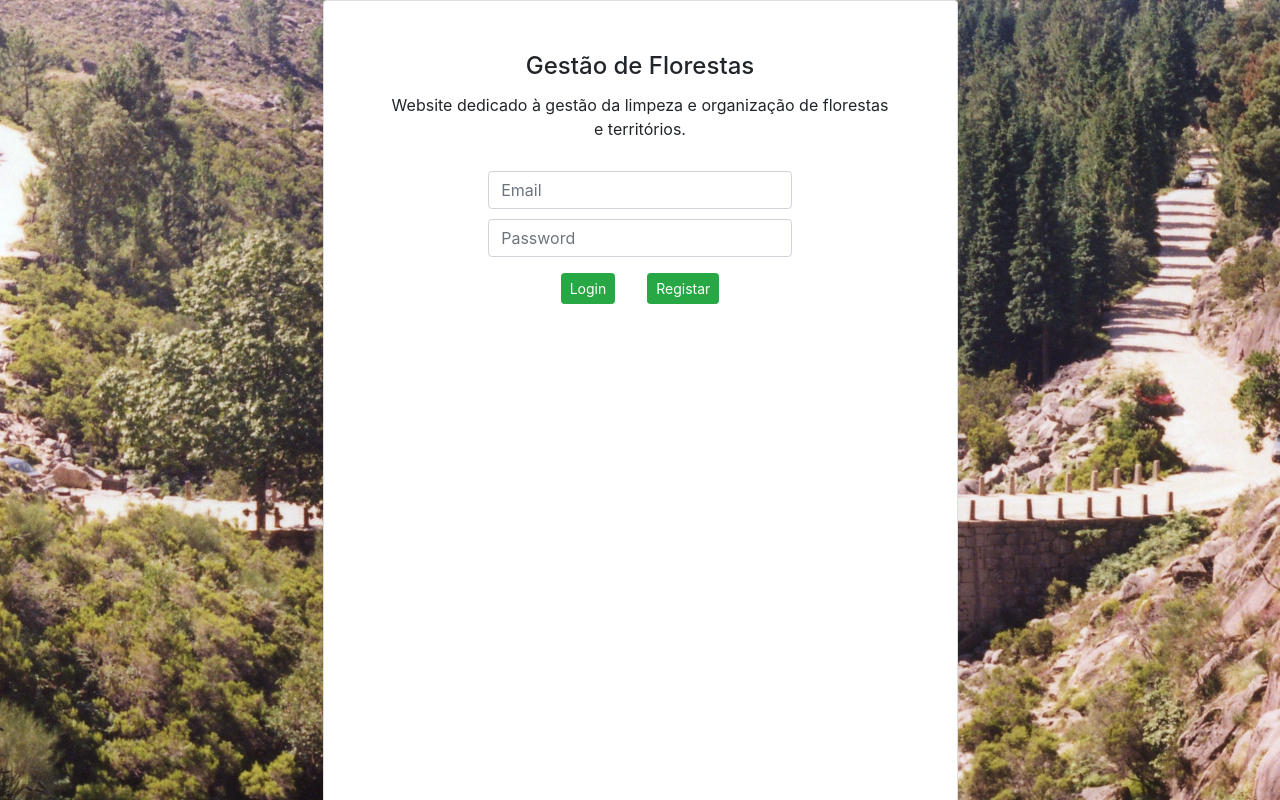
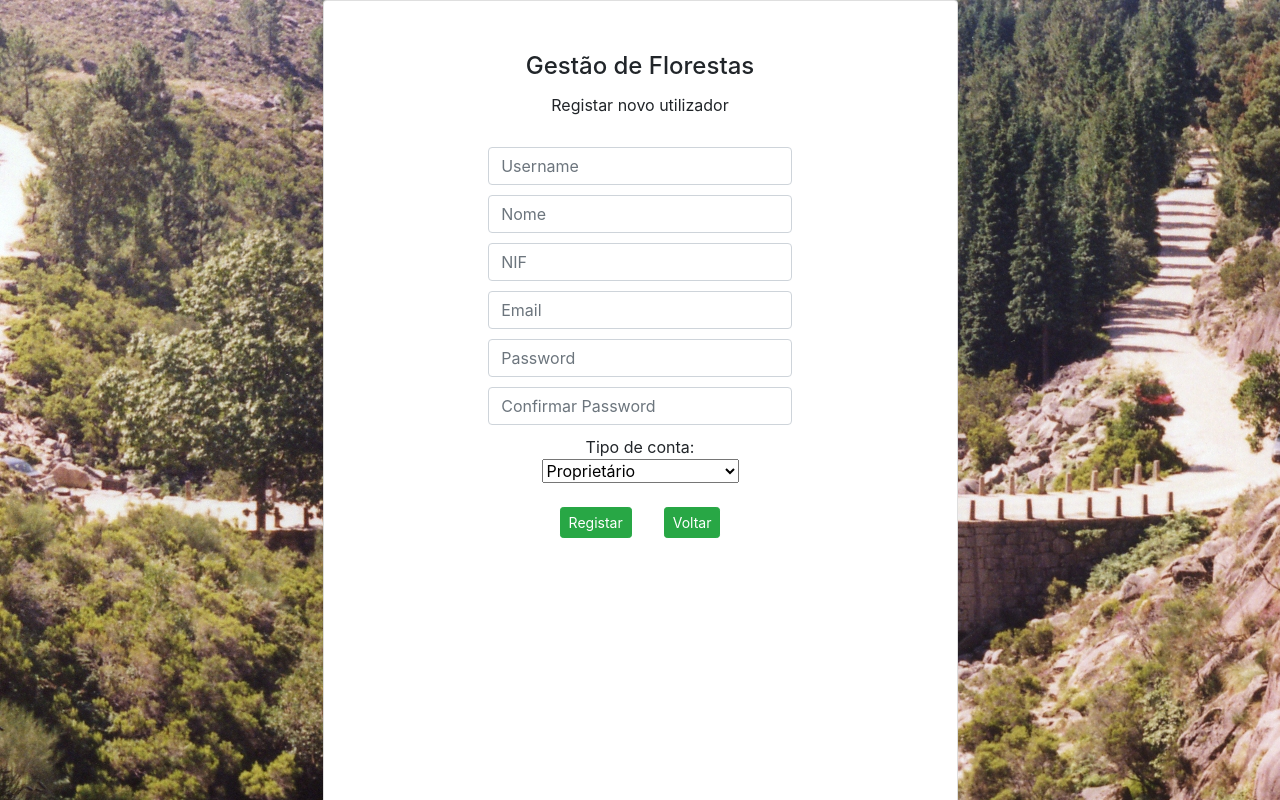
Before and after one commit to brancof/Forest-Management, a React (Create React App) app in the folder WebApp/app/: page / in a window 1280 px wide. Built offline with nearby package versions, Linux system fonts and the light colour scheme.

Commit message:
Alterações de Register page

```diff
--- a/WebApp/app/src/App/App.js
+++ b/WebApp/app/src/App/App.js
@@ -6,7 +6,7 @@ import './App.css';
 function App() {
   return (
     <div className="App">
-      <Login />
+      <Register />
     </div>
   );
 }
--- a/WebApp/app/src/App/containers/Login.js
+++ b/WebApp/app/src/App/containers/Login.js
@@ -30,18 +30,18 @@ class Login extends React.Component {
 
     handleLoginButton(event) {
         //alert(this.state.email);
-                /*axios.get('https://localhost:5001/Login', {
+            axios.get('https://localhost:44301/Proprietarios/Login', {
             params: {
                 Username: this.state.email,
                 Password: this.state.password
             }
-        }) Access-Control-Allow-Origin requests on server*/
-        axios.get('https://pokeapi.co/api/v2/pokemon/'+this.state.email)
+        }) //Access-Control-Allow-Origin requests on server*/
+        /*axios.get('https://pokeapi.co/api/v2/pokemon/'+this.state.email)
             .then(res => {
                 const poke = res.data;
                 this.setState({poke});
                 alert(this.state.poke.name);
-            })
+            })*/
 
         event.preventDefault();
     }
@@ -64,9 +64,19 @@ class Login extends React.Component {
                                     <div className="form-group">
                                         <input type="password" value={this.state.password} className="form-control" id="passwordInput" onChange={this.handleChangePassword} placeholder="Password"></input>
                                     </div>
+                                    <div className="form-group">
+                                        <label>
+                                            Tipo de conta:<br></br>
+                                            <select value={this.state.value} onChange={this.handleChangeDropdown}>
+                                                <option value="proprietario">Proprietário</option>
+                                                <option value="inspetor">Inspetor</option>
+                                                <option value="supervisor">Supervisor</option>
+                                                <option value="funcionario">Funcionário da Câmara</option>
+                                            </select>
+                                        </label>
+                                    </div>
                                     <input className="btn login-btn btn-success btn-sm" type='submit' onClick={this.handleLoginButton} value="Login" />
                                     <input className="btn login-btn btn-success btn-sm" type='button' value="Registar" />
-
                                 </form>
                             </div>
                         </div>
--- a/WebApp/app/src/App/containers/Register.js
+++ b/WebApp/app/src/App/containers/Register.js
@@ -6,6 +6,7 @@ class Login extends React.Component {
     constructor(props) {
         super(props);
         this.state = {
+            username: '',
             nome: '',
             nif: '',
             email: '',
@@ -15,14 +16,20 @@ class Login extends React.Component {
         };
 
         this.handleChangeName = this.handleChangeName.bind(this);
+        this.handleChangeUsername = this.handleChangeUsername.bind(this);
         this.handleChangeNif = this.handleChangeNif.bind(this);
         this.handleChangeEmail = this.handleChangeEmail.bind(this);
         this.handleChangePassword = this.handleChangePassword.bind(this);
         this.handleChangePasswordConfirm = this.handleChangePasswordConfirm.bind(this);
+        this.handleRegisterButton = this.handleRegisterButton.bind(this);
     }
 
     handleChangeName(event) {
         this.setState({nome: event.target.value});
+    }
+
+    handleChangeUsername(event) {
+        this.setState({username: event.target.value});
     }
 
     handleChangeNif(event) {
@@ -41,6 +48,19 @@ class Login extends React.Component {
         this.setState({passwordconfirm: event.target.value});
     }
 
+    handleRegisterButton(event) {
+            axios.get('https://localhost:44301/Proprietarios/Registo', {
+            params: {
+                Username: this.state.username,
+                Nome: this.state.name,
+                Mail: this.state.mail,
+                Nif: this.state.nif,
+                Password: this.state.password
+            }
+        })
+        event.preventDefault();
+    }
+
     render() {
         return (
             <div className="container login-container">
@@ -52,6 +72,9 @@ class Login extends React.Component {
                                 <h4 className="card-title login-title">Gestão de Florestas</h4>
                                 <p className="card-text login-text">Registar novo utilizador</p>
                                 <form className="login-form">
+                                <div className="form-group">
+                                        <input type="text" value={this.state.username} className="form-control" id="usernameInput" onChange={this.handleChangeUsername} placeholder="Username"></input>
+                                    </div>
                                     <div className="form-group">
                                         <input type="text" value={this.state.nome} className="form-control" id="textInput" onChange={this.handleChangeName} placeholder="Nome"></input>
                                     </div>
@@ -78,7 +101,7 @@ class Login extends React.Component {
                                             </select>
                                         </label>
                                     </div>
-                                    <input className="btn login-btn btn-success btn-sm" type='submit' onClick={this.handleSubmit} value="Registar" />
+                                    <input className="btn login-btn btn-success btn-sm" type='submit' onClick={this.handleRegisterButton} value="Registar" />
                                     <input className="btn login-btn btn-success btn-sm" type='button' value="Voltar" />
 
                                 </form>
```
Also changed, not shown: 33 other files (tests, documents, lock files or other folders).
